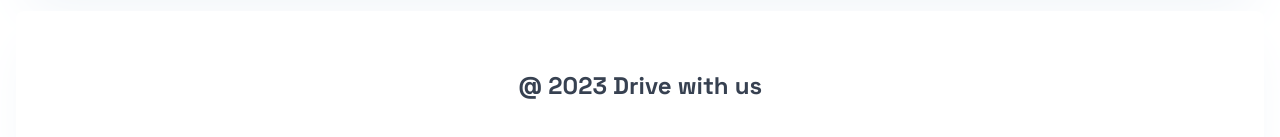
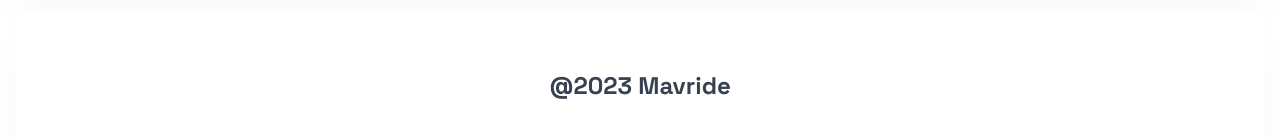
Before and after one commit to Promtech1/mavride, a Next.js app: page /applicationForm in a window 1280 px wide. Shown: the part 3315-3452 px from the top of the page. Built offline with nearby package versions, Linux system fonts and the light colour scheme.

Commit message:
Latest update

```diff
--- a/pages/applicationForm.js
+++ b/pages/applicationForm.js
@@ -706,7 +706,7 @@
       </section>
       {/* FOOTER */}
       <footer className="flex flex-col items-center justify-center w-full md:w-auto h-full bg-white rounded-lg shadow-2xl shadow-slate-100 p-10">
-        <h2 className="">@ {year} Drive with us</h2>
+        <h2 className="">@{year} Mavride</h2>
       </footer>
     </main>
   );
```
